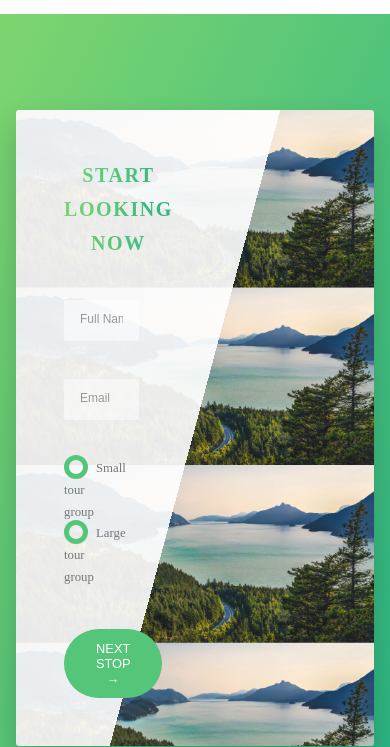
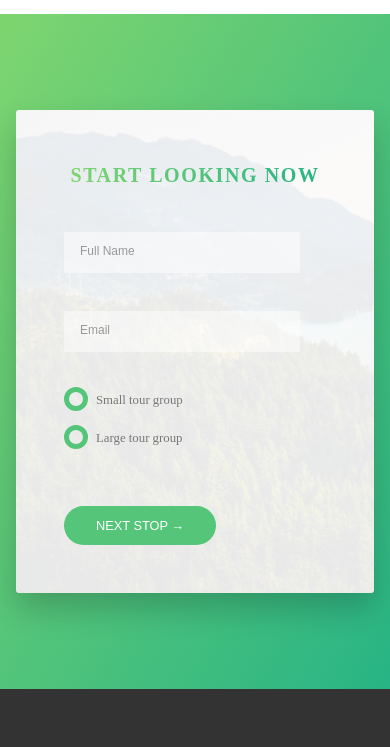
Before and after one commit to Akhi4009/Natours, a website: page Natours/index.html in a window 390 px wide. Shown: the part 5530-6277 px from the top of the page. Drawn offline with Linux system fonts and the light colour scheme; grey boxes are pictures that could not be loaded.

Commit message:
add media query book section

```diff
--- a/Natours/sass/components/_form.scss
+++ b/Natours/sass/components/_form.scss
@@ -55,6 +55,11 @@
         display: inline-block;
          position: relative;
 
+         @include respond(tab-port){
+            width: 100%;
+            margin-bottom: 2rem;
+         }
+
          &-input {
             display:none;
          }
--- a/Natours/sass/pages/_home.scss
+++ b/Natours/sass/pages/_home.scss
@@ -63,9 +63,27 @@ transform: skewy(-7deg);
 
     // height:50rem;
 
+    @include respond(tab-land){
+        background-image:linear-gradient(105deg, rgba($color-white, .9 )0%, rgba($color-white, .9) 65%, transparent 65%),
+     url(../img/nat-10.jpg);
+     background-size: cover;
+    }
+    @include respond(tab-port){
+        background-image:linear-gradient(105deg, rgba($color-white, .9 )0%, rgba($color-white, .9) 65%),
+        url(../img/nat-10.jpg);
+
+    }
+
     &__form {
         width:50%;
         padding: 6rem;
+        @include respond(tab-land){
+            width: 65%;
+        }
+
+        @include respond(tab-port){
+            width: 100%;
+        }
     }
 
 }
```
Also changed, not shown: Natours/css/style.css.
